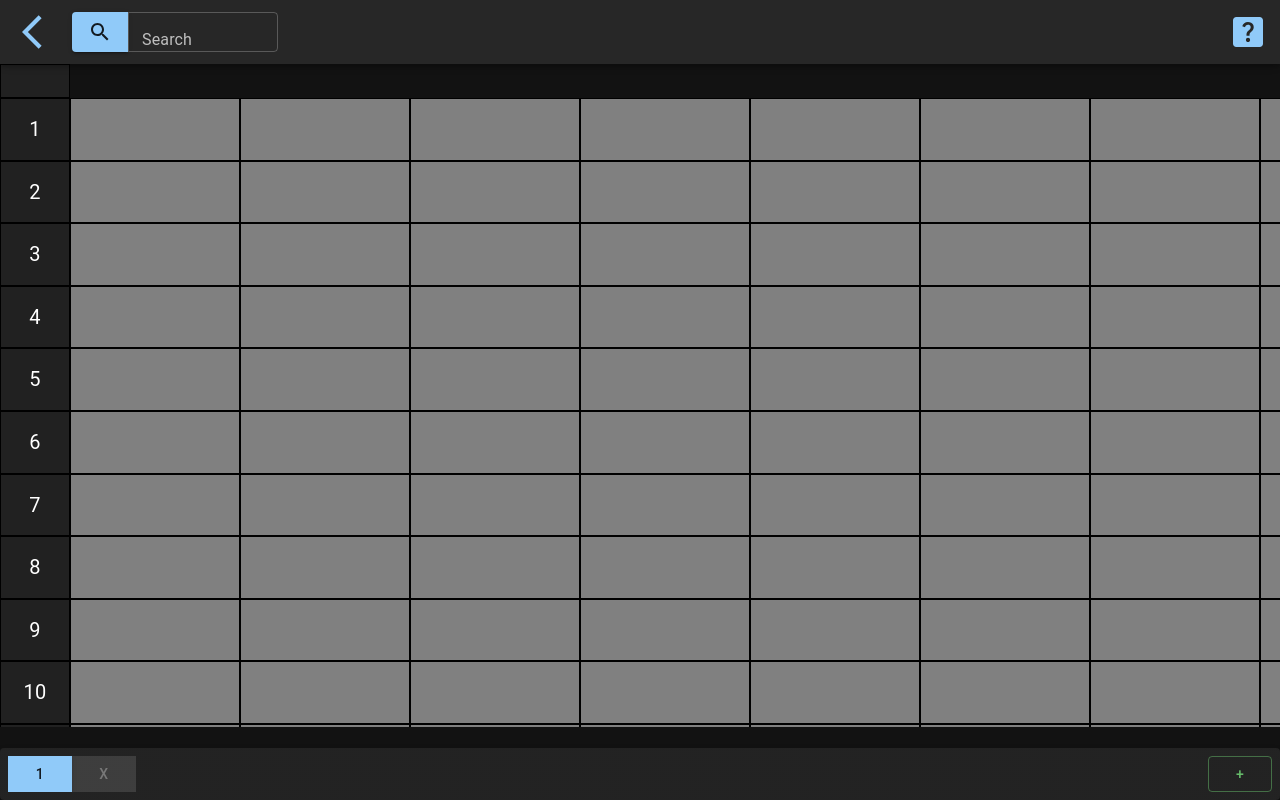
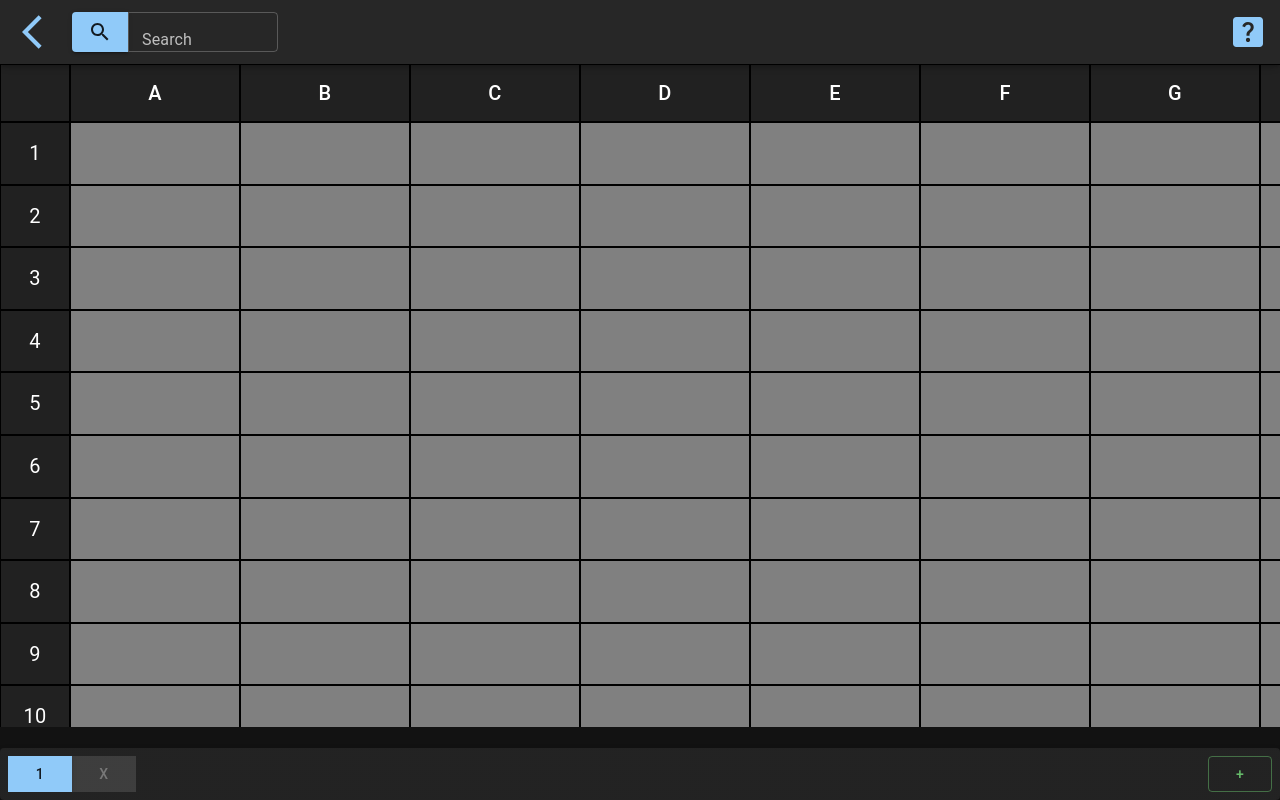
Before and after one commit to k4-100/calc, a React (Create React App) app: page /calc in a window 1280 px wide. Built offline with nearby package versions, Linux system fonts and the light colour scheme.

Commit message:
put bunch of stuff into useMemo

```diff
--- a/src/components/Sheet/CustomTable/index.tsx
+++ b/src/components/Sheet/CustomTable/index.tsx
@@ -99,66 +99,6 @@ const CustomTable: React.FC = () => {
 
   //#endregion utils
 
-  // /**
-  //  *
-  //  * @param x horizontal (column/cell) cell coords
-  //  * @param y vertical (row) cell coords
-  //  * @param e event object
-  //  */
-  // const handleCellBlur = (x: number, y: number, e: any) => {
-  //   console.log("lost focus");
-  //   cloneAndSetTableCell(x, y, (cl) => {
-  //     if (cl.clicks === 2) {
-  //       cl.text = e.target.textContent;
-  //       cl.value = getEvaluatedText(e.target.textContent);
-  //     }
-  //     cl.clicks = 0;
-  //   });
-  // };
-
-  // /**
-  //  *
-  //  * @param x horizontal (column/cell) cell coords
-  //  * @param y vertical (row) cell coords
-  //  * @param e event object
-  //  */
-  // const handleCellKeyDown = useCallback(
-  //   (x: number, y: number, e: any) => {
-  //     const { keyCode } = e;
-  //     // if keyCode is Enter save content
-  //     if (keyCode === 13) {
-  //       e.preventDefault();
-
-  //       cloneAndSetTableCell(x, y, (cl) => {
-  //         if (cl.clicks === 2) {
-  //           cl.text = e.target.textContent;
-  //           cl.value = getEvaluatedText(e.target.textContent);
-  //           cl.clicks = 0;
-  //         }
-  //       });
-  //     }
-  //     // on non-ENTER key press if cell was clicked on once
-  //     else {
-  //       cloneAndSetTableCell(x, y, (cl) => {
-  //         if (cl.clicks < 2) cl.clicks = 2;
-  //       });
-  //     }
-  //   },
-  //   [cloneAndSetTableCell, getEvaluatedText]
-  // );
-
-  // /**
-  //  *
-  //  * @param x horizontal (column/cell) cell coords
-  //  * @param y vertical (row) cell coords
-  //  * @param e event object
-  //  */
-  // const handleCellClick = (x: number, y: number, e: any) => {
-  //   cloneAndSetTableCell(x, y, (cl) => {
-  //     if (cl.clicks < 2) cl.clicks = ++cl.clicks;
-  //   });
-  // };
-
   const table: TableClass = useMemo(
     () => sheet.tables[tableIndex],
     [sheet.tables, tableIndex]
@@ -182,6 +122,35 @@ const CustomTable: React.FC = () => {
         </TableCell>
       )),
     [table.cells]
+  );
+
+  const cells = useMemo(
+    () =>
+      table.cells.map((_, y) => (
+        <TableRow key={y + 1}>
+          <TableCell
+            sx={{
+              backgroundColor: `${grey[900]} !important`,
+              fontSize: "20px",
+              textAlign: "center",
+              width: "70px",
+            }}
+          >
+            {y + 1}
+          </TableCell>
+          {table.cells[y].map((cell: CellClass, x) => (
+            <CustomTableCell
+              x={x}
+              y={y}
+              cell={cell}
+              cloneAndSetTableCell={cloneAndSetTableCell}
+              getEvaluatedText={getEvaluatedText}
+              key={`td-${x}-${y}`}
+            />
+          ))}
+        </TableRow>
+      )),
+    [cloneAndSetTableCell, getEvaluatedText, table.cells]
   );
 
   return (
@@ -209,86 +178,10 @@ const CustomTable: React.FC = () => {
               width: "70px",
             }}
           />
-          {/* {table.cells[0] &&
-            table.cells[0].map((_, i) => (
-              <TableCell
-                className="h1"
-                key={i}
-                sx={{
-                  backgroundColor: `${grey[900]} !important`,
-                  fontSize: "20px",
-                  textAlign: "center",
-
-                  width: "170px",
-                }}
-              >
-                {String.fromCharCode(65 + i)}
-              </TableCell>
-            ))} */}
+          {table.cells[0] && listTable}
         </TableRow>
       </TableHead>
-      <TableBody>
-        {table.cells.map((_, y) => (
-          <TableRow key={y + 1}>
-            <TableCell
-              sx={{
-                backgroundColor: `${grey[900]} !important`,
-                fontSize: "20px",
-                textAlign: "center",
-                width: "70px",
-              }}
-            >
-              {y + 1}
-            </TableCell>
-            {table.cells[y].map((cell: CellClass, x) => (
-              <CustomTableCell
-                x={x}
-                y={y}
-                cell={cell}
-                cloneAndSetTableCell={cloneAndSetTableCell}
-                getEvaluatedText={getEvaluatedText}
-                key={`td-${x}-${y}`}
-                // handleCellBlur={handleCellBlur}
-                // handleCellKeyDown={handleCellKeyDown}
-                // handleCellClick={handleCellClick}
-              />
-              // <TableCell
-              //   key={x}
-              //   id={`td-${x}-${y}`}
-              //   contentEditable
-              //   suppressContentEditableWarning
-              //   onBlur={(e) => handleCellBlur(x, y, e)}
-              //   onKeyDown={(e) => handleCellKeyDown(x, y, e)}
-              //   onClick={(e) => handleCellClick(x, y, e)}
-              //   sx={{
-              //     position: data.clicks === 0 ? "" : "absolute",
-              //     backgroundColor: data.wasFound
-              //       ? red[500]
-              //       : `${grey[800]} !important`,
-              //     fontSize: "18px",
-              //     width: `calc(  (100vw - ${numberTdSize}px) / ${
-              //       table.cells.length - 1
-              //     } )`,
-              //     minWidth:
-              //       data.clicks === 0
-              //         ? ""
-              //         : `calc( (100vw - ${numberTdSize}px) / ${
-              //             table.cells.length - 1
-              //           } ) !important`,
-              //     maxWidth: `calc( (100vw - ${numberTdSize}px) / ${
-              //       table.cells.length - 1
-              //     } )`,
-              //     overflowX: data.clicks === 0 ? "hidden" : "auto",
-              //     textOverflow: "ellipsis",
-              //     whiteSpace: "nowrap",
-              //   }}
-              // >
-              //   {data.clicks === 2 ? data.text : data.value}
-              // </TableCell>
-            ))}
-          </TableRow>
-        ))}
-      </TableBody>
+      <TableBody>{cells}</TableBody>
     </Table>
   );
 };
```
